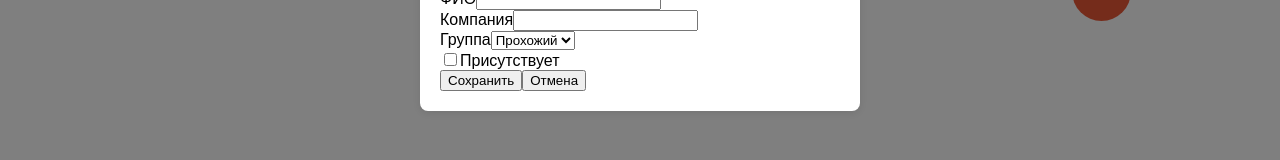
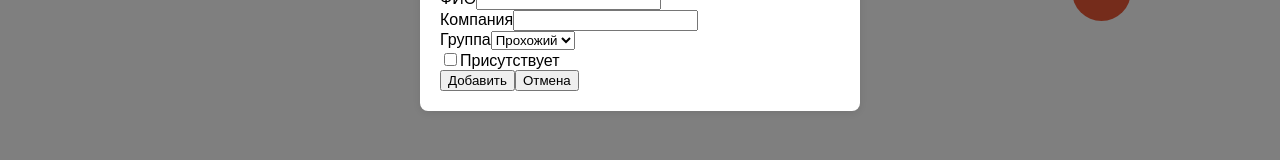
Before and after one commit to mcalexandretion/visitor-app-project, a React (Vite) app: page / in a window 1280 px wide. Both pictures are taken after typing "Sample" into the empty fields and a click on the button "Добавить". Shown: the part 360-520 px from the top of the page. Built offline with nearby package versions, Linux system fonts and the light colour scheme; data requests are answered from the project's data file.

Commit message:
refactoring

```diff
--- a/src/components/VisitorForm.tsx
+++ b/src/components/VisitorForm.tsx
@@ -51,7 +51,6 @@
           <option value="Прохожий">Прохожий</option>
           <option value="Клиент">Клиент</option>
           <option value="Партнер">Партнер</option>
-          <option value="Гости">Гости</option>
         </select>
       </div>
       <div className="form-group">
@@ -65,7 +64,7 @@
         </label>
       </div>
       <div className="form-actions">
-        <button type="submit">Сохранить</button>
+        <button type="submit">Добавить</button>
         <button type="button" onClick={onClose}>Отмена</button>
       </div>
     </form>
```
